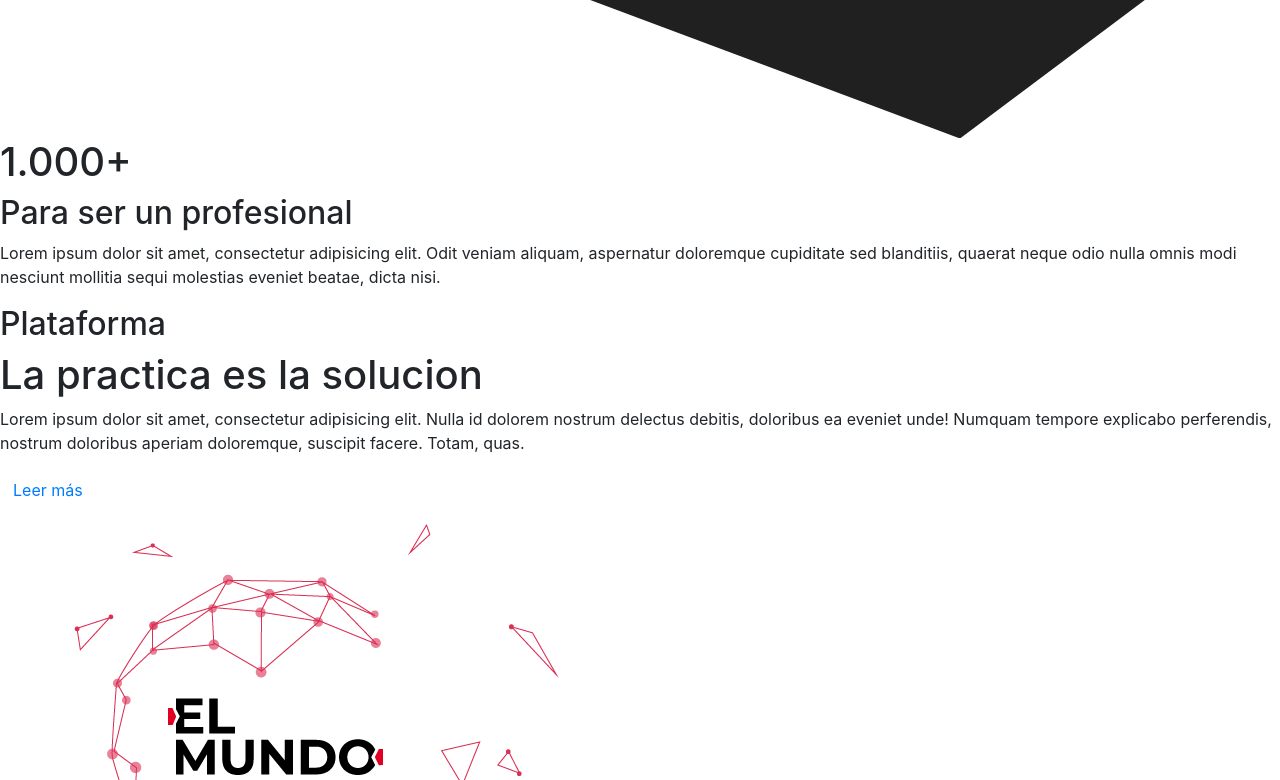
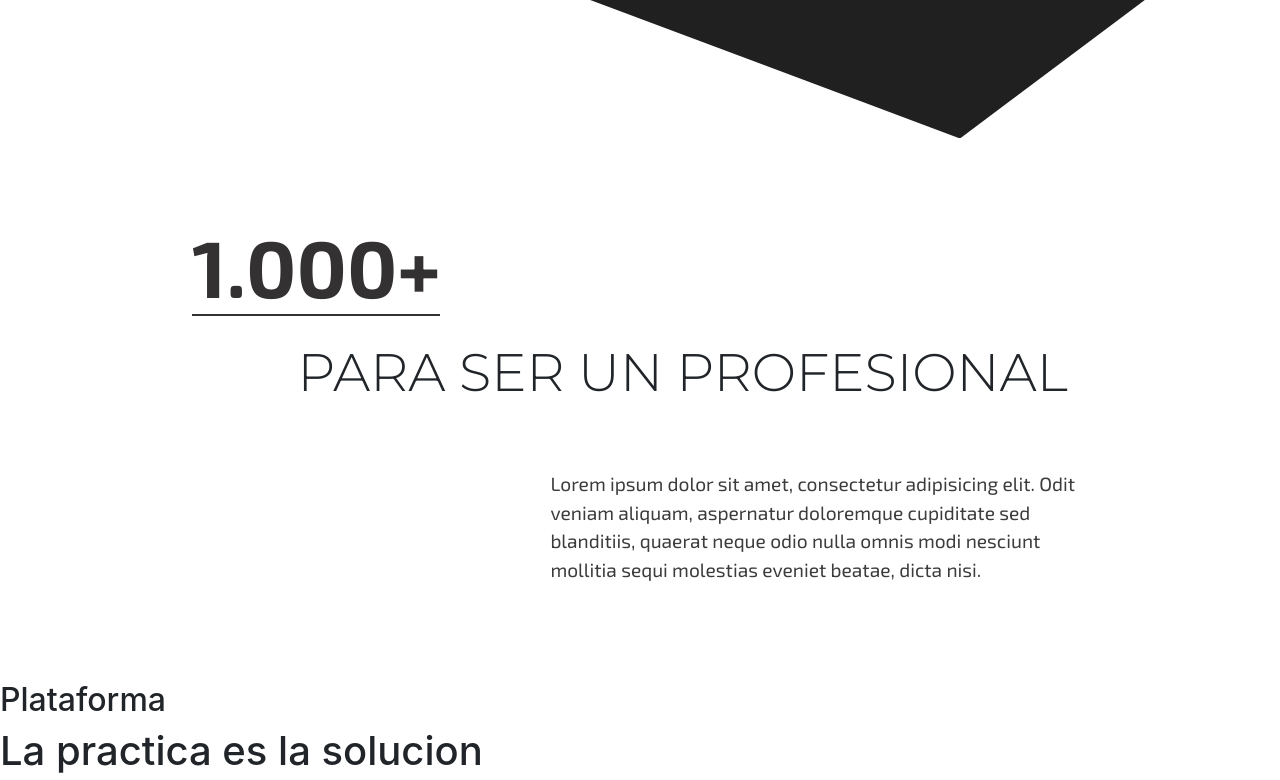
Before and after one commit to jesusrojas-frontend/pracweb, a website: page jade/index.pug in a window 1280 px wide. Shown: the part 660-1440 px from the top of the page. Drawn offline with nearby package versions, Linux system fonts and the light colour scheme; files that its build step writes are made by us from their sources; files whose address does not match are found by name.

Commit message:
Estilos de horas

```diff
--- a/css/estilos.css
+++ b/css/estilos.css
@@ -1 +1 @@
-.WebHero{background-image:url(../img/bg.png);-webkit-clip-path:polygon(0 0,100% 0,100% 70%,75% 100%,0 55%);clip-path:polygon(0 0,100% 0,100% 70%,75% 100%,0 55%)}.WebHero-header{padding:4em 2em;display:-webkit-box;display:flex;-webkit-box-pack:justify;justify-content:space-between}.WebHero-header-logo{font-family:Montserrat,sans-serif;color:white!important;font-size:32px;font-size:2rem}.WebHero-header-button{color:white!important;font-size:32px;font-size:2rem}.WebHero-header-button:hover{cursor:pointer}.WebHero-header-navbar{display:none}.WebHero-copy{padding:2em 20em 20em;display:-webkit-box;display:flex;-webkit-box-align:center;align-items:center;-webkit-box-orient:vertical;-webkit-box-direction:normal;flex-direction:column}.WebHero-copy-title{color:white;font-family:Montserrat,sans-serif;text-align:center;padding-bottom:1em}.WebHero-copy-play{background:black;width:128px;width:8rem;height:128px;height:8rem}
+.WebHero{background-image:url(../img/bg.png);-webkit-clip-path:polygon(0 0,100% 0,100% 70%,75% 100%,0 55%);clip-path:polygon(0 0,100% 0,100% 70%,75% 100%,0 55%)}.WebHero-header{padding:4em;display:-webkit-box;display:flex;-webkit-box-pack:justify;justify-content:space-between}.WebHero-header-logo{font-family:Montserrat,sans-serif;color:white!important;font-size:32px;font-size:2rem}.WebHero-header-button{color:white!important;font-size:32px;font-size:2rem}.WebHero-header-button:hover{cursor:pointer}.WebHero-header-navbar{display:none}.WebHero-copy{padding:2em 20em 20em;display:-webkit-box;display:flex;-webkit-box-align:center;align-items:center;-webkit-box-orient:vertical;-webkit-box-direction:normal;flex-direction:column}.WebHero-copy-title{color:white;font-family:Montserrat,sans-serif;text-align:center;padding-bottom:1em}.WebHero-copy-play{background:black;width:128px;width:8rem;height:128px;height:8rem}.WebHoras{padding:5em 12em}.WebHoras-caption{font-family:'Exo 2',sans-serif;font-weight:700;color:#333132;border-bottom:2px solid #333132;display:inline;font-size:80px;font-size:5rem}.WebHoras-title{font-family:Montserrat,sans-serif;text-transform:uppercase;font-size:52.8px;font-size:3.3rem;font-weight:lighter;padding:.5em 0 0 2em}.WebHoras-container{display:-webkit-box;display:flex;-webkit-box-pack:end;justify-content:flex-end;width:100%}.WebHoras-parrafo{padding-top:3em;font-family:'Exo 2',sans-serif;width:60%;color:#3c3c3c;font-size:19.2px;font-size:1.2rem}
--- a/jade/index.pug
+++ b/jade/index.pug
@@ -35,7 +35,8 @@ body
 	section.WebHoras
 		h1.WebHoras-caption 1.000+
 		h2.WebHoras-title Para ser un profesional
-		p.WebHoras-parrafo  Lorem ipsum dolor sit amet, consectetur adipisicing elit. Odit veniam aliquam, aspernatur doloremque cupiditate sed blanditiis, quaerat neque odio nulla omnis modi nesciunt mollitia sequi molestias eveniet beatae, dicta nisi.
+		.WebHoras-container
+			p.WebHoras-parrafo  Lorem ipsum dolor sit amet, consectetur adipisicing elit. Odit veniam aliquam, aspernatur doloremque cupiditate sed blanditiis, quaerat neque odio nulla omnis modi nesciunt mollitia sequi molestias eveniet beatae, dicta nisi.
 	section.WebPlataforma
 		.WebPlataforma-division
 			h2.WebPlataforma-division-caption Plataforma
@@ -79,4 +80,4 @@ body
 					a.fa.fa-linkedin(href="#")
 				li.WebFotter-grupo-sociales-item
 					a.fa.fa-twitter(href="#")
-	<link href="https://fonts.googleapis.com/css?family=Exo+2:400,700|Montserrat:400,700" rel="stylesheet">
+	<link href="https://fonts.googleapis.com/css?family=Exo+2:400,700|Montserrat:300,400,700" rel="stylesheet">
--- a/postcss-cssnext/estilos.css
+++ b/postcss-cssnext/estilos.css
@@ -5,7 +5,8 @@ font-family: 'Exo 2', sans-serif;*/
 	--FuenteS: 'Exo 2', sans-serif;
 
 	--colorBack: #020202;
-	--colorMenu: #f3f3f3;
+	--colorTitle: #333132;
+	--colorText: #3c3c3c;
 	--colorAzul: #03b3da;
 	--colorRojo: #dc0109;
 }
@@ -13,7 +14,7 @@ font-family: 'Exo 2', sans-serif;*/
 	background-image: url('../img/bg.png');
 	clip-path: polygon(0 0,100% 0, 100% 70%,75% 100%,0 55%);
 	&-header{
-		padding: 4em 2em;
+		padding: 4em 4em;
 		display: flex;
 		justify-content: space-between;
 		&-logo{
@@ -51,3 +52,34 @@ font-family: 'Exo 2', sans-serif;*/
 		}
 	}
 }
+.WebHoras{
+	padding: 5em 12em;
+	&-caption{
+		font-family: var(--FuenteS);
+		font-weight: bold;
+		color: var(--colorTitle);
+		border-bottom: 2px solid var(--colorTitle);
+		display: inline;
+		font-size: 5rem;
+	}
+	&-title{
+		font-family: var(--FuenteP);
+		font-weight: lighter;
+		text-transform: uppercase;
+		font-size: 3.3rem;
+		font-weight: lighter;
+		padding: .5em 0 0 2em;
+	}
+	&-container{
+		display: flex;
+		justify-content: flex-end;
+		width: 100%;
+	}
+	&-parrafo{
+		padding-top: 3em;
+		font-family: var(--FuenteS);
+		width: 60%;
+		color: var(--colorText);
+		font-size: 1.2rem;
+	}
+}
```
Also changed, not shown: index.html.
